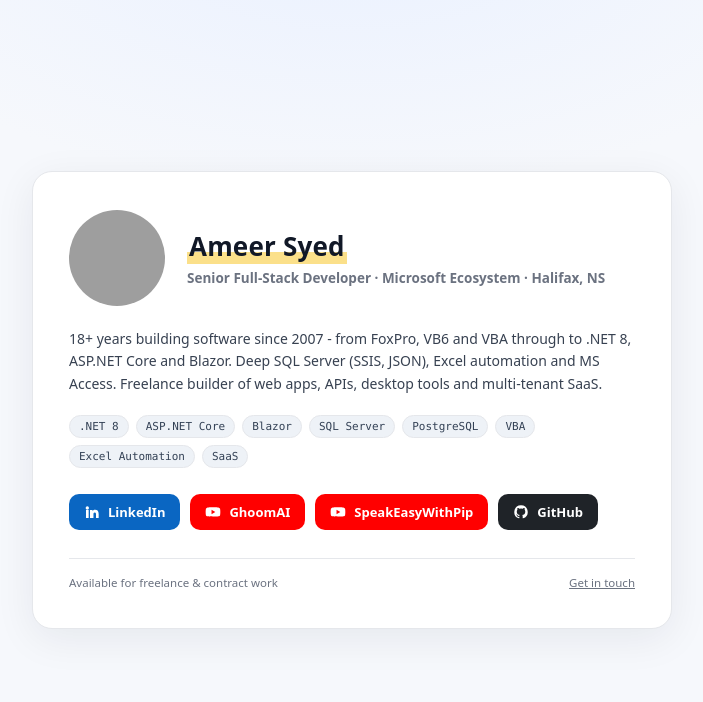
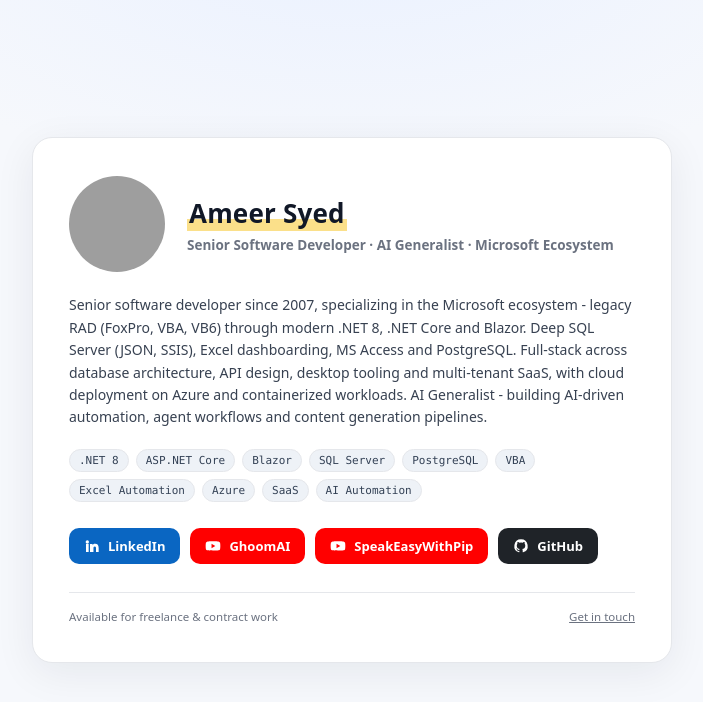
Before and after one commit to Syed-Ameer/Syed-Ameer.github.io, a plain HTML site: page index.html in a window 1280 px wide. Shown: the whole page, without its empty margins (288-991 px from the left). Drawn offline with Linux system fonts and the light colour scheme; grey boxes are pictures that could not be loaded.

Commit message:
Update bio: skills-focused, AI Generalist

```diff
--- a/index.html
+++ b/index.html
@@ -2,10 +2,10 @@
 <html lang="en">
 <meta charset="utf-8">
 <meta name="viewport" content="width=device-width, initial-scale=1">
-<title>Ameer Syed - Senior Full-Stack Developer</title>
-<meta name="description" content="Ameer Syed - Senior full-stack developer, 18+ years in the Microsoft ecosystem. .NET 8, ASP.NET Core, Blazor, SQL Server. Halifax, NS.">
-<meta property="og:title" content="Ameer Syed - Senior Full-Stack Developer">
-<meta property="og:description" content="18+ years building software across the Microsoft stack. Web apps, APIs, desktop tools, multi-tenant SaaS.">
+<title>Ameer Syed - Senior Software Developer & AI Generalist</title>
+<meta name="description" content="Ameer Syed - Senior software developer & AI Generalist, Microsoft ecosystem since 2007. .NET 8, .NET Core, Blazor, SQL Server, Azure.">
+<meta property="og:title" content="Ameer Syed - Senior Software Developer & AI Generalist">
+<meta property="og:description" content="Microsoft-ecosystem developer since 2007 and AI Generalist. .NET, SQL Server, Blazor, Azure, multi-tenant SaaS, AI automation.">
 <meta property="og:type" content="website">
 <style>
   :root{
@@ -52,18 +52,20 @@
     </div>
     <div>
       <h1><span class="u">Ameer Syed</span></h1>
-      <p class="role">Senior Full-Stack Developer · Microsoft Ecosystem · Halifax, NS</p>
+      <p class="role">Senior Software Developer · AI Generalist · Microsoft Ecosystem</p>
     </div>
   </div>
 
-  <p class="bio">18+ years building software since 2007 - from FoxPro, VB6 and VBA through to .NET 8,
-  ASP.NET Core and Blazor. Deep SQL Server (SSIS, JSON), Excel automation and MS Access. Freelance
-  builder of web apps, APIs, desktop tools and multi-tenant SaaS.</p>
+  <p class="bio">Senior software developer since 2007, specializing in the Microsoft ecosystem - legacy RAD
+  (FoxPro, VBA, VB6) through modern .NET 8, .NET Core and Blazor. Deep SQL Server (JSON, SSIS), Excel
+  dashboarding, MS Access and PostgreSQL. Full-stack across database architecture, API design, desktop
+  tooling and multi-tenant SaaS, with cloud deployment on Azure and containerized workloads. AI Generalist -
+  building AI-driven automation, agent workflows and content generation pipelines.</p>
 
   <div class="stack">
     <span class="chip">.NET 8</span><span class="chip">ASP.NET Core</span><span class="chip">Blazor</span>
     <span class="chip">SQL Server</span><span class="chip">PostgreSQL</span><span class="chip">VBA</span>
-    <span class="chip">Excel Automation</span><span class="chip">SaaS</span>
+    <span class="chip">Excel Automation</span><span class="chip">Azure</span><span class="chip">SaaS</span><span class="chip">AI Automation</span>
   </div>
 
   <nav class="links">
```
